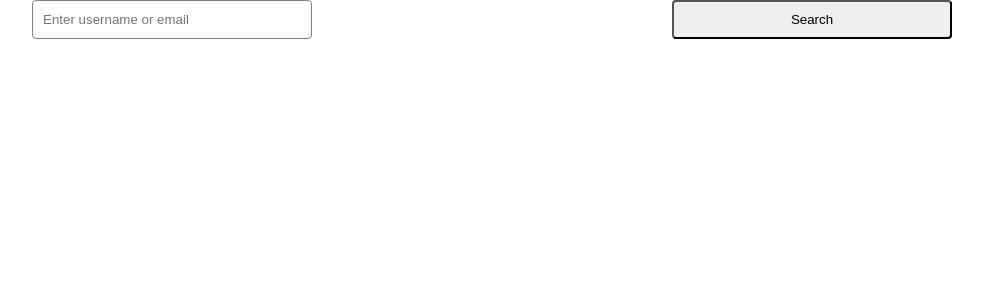
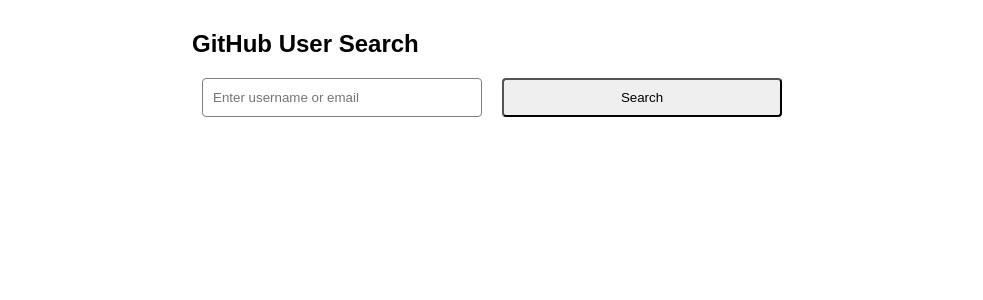
Before and after one commit to manii283/github-user, a React (Create React App) app: page / in a window 1280 px wide. Shown: the top 300 px of the page, without its empty margins (148-1131 px from the left). Built offline with nearby package versions, Linux system fonts and the light colour scheme.

Commit message:
created form custom component

```diff
--- a/src/App.js
+++ b/src/App.js
@@ -1,14 +1,33 @@
-import logo from "./logo.svg";
 import "./App.css";
+import React, {useState} from "react";
 
 function App() {
+
+  const [query, setQuery] = useState("");
+
   return (
-    <>
-      <form className="search-form">
-        <input id="search" type="text" placeholder="Enter username or email" />
-        <button type="submit">Search</button>
-      </form>
-    </>
+    <div className="app">
+      <main className="main">
+        <h2>GitHub User Search</h2>
+        <Form
+          value={query}
+        />
+      </main>
+    </div>
+  );
+}
+function Form({ onSubmit, onChange, value }) {
+  return (
+    <form className="search-form" onSubmit={onSubmit}>
+      <input
+        id="search"
+        type="text"
+        placeholder="Enter username or email"
+        onChange={onChange}
+        value={value}
+      />
+      <button type="submit">Search</button>
+    </form>
   );
 }
 
```
